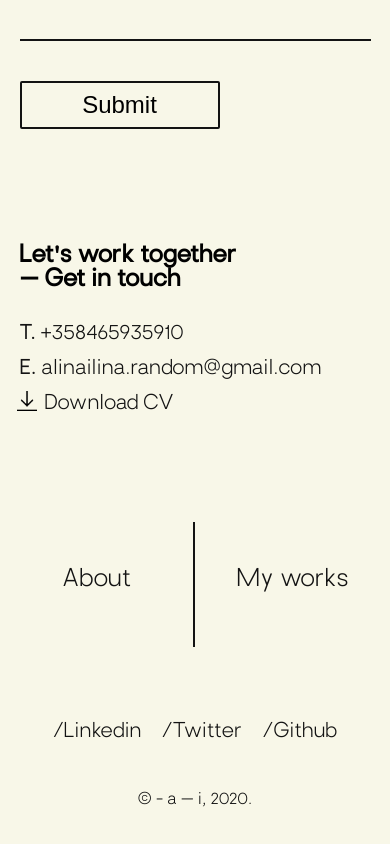
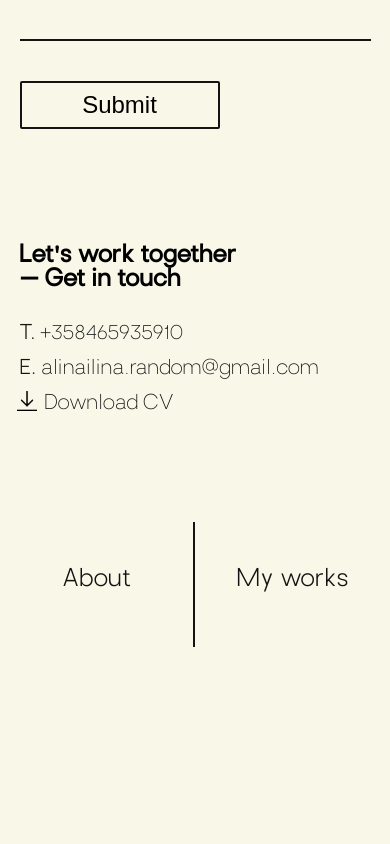
Before and after one commit to alinailina/Cover-Letter, a React (Create React App) app: page /faq in a window 390 px wide. Shown: the part 1446-2290 px from the top of the page. After the commit the page ends 2234 px from the top, so only its background shows below. Built offline with nearby package versions, Linux system fonts and the light colour scheme.

Commit message:
Fixing mobile issues

```diff
--- a/src/components/index.scss
+++ b/src/components/index.scss
@@ -291,11 +291,8 @@ aside {
 
     > div {
       a {
-        font-family: $regular;
         font-size: 1.25rem;
-        span {
-          font-family: $medium;
-        }
+
         span:last-of-type {
           img {
             width: 20px;
@@ -392,14 +389,19 @@ footer {
       text-decoration: underline;
     }
   }
+
   a,
   p {
     font-family: $regular;
-    color: $black;
+    color: $nude;
     padding: 25px 10px;
+
+    @include phone {
+      padding: 15px 10px;
+    }
   }
 
   @include phone {
-    padding: 25px 0;
+    padding: 10px;
   }
 }
```
